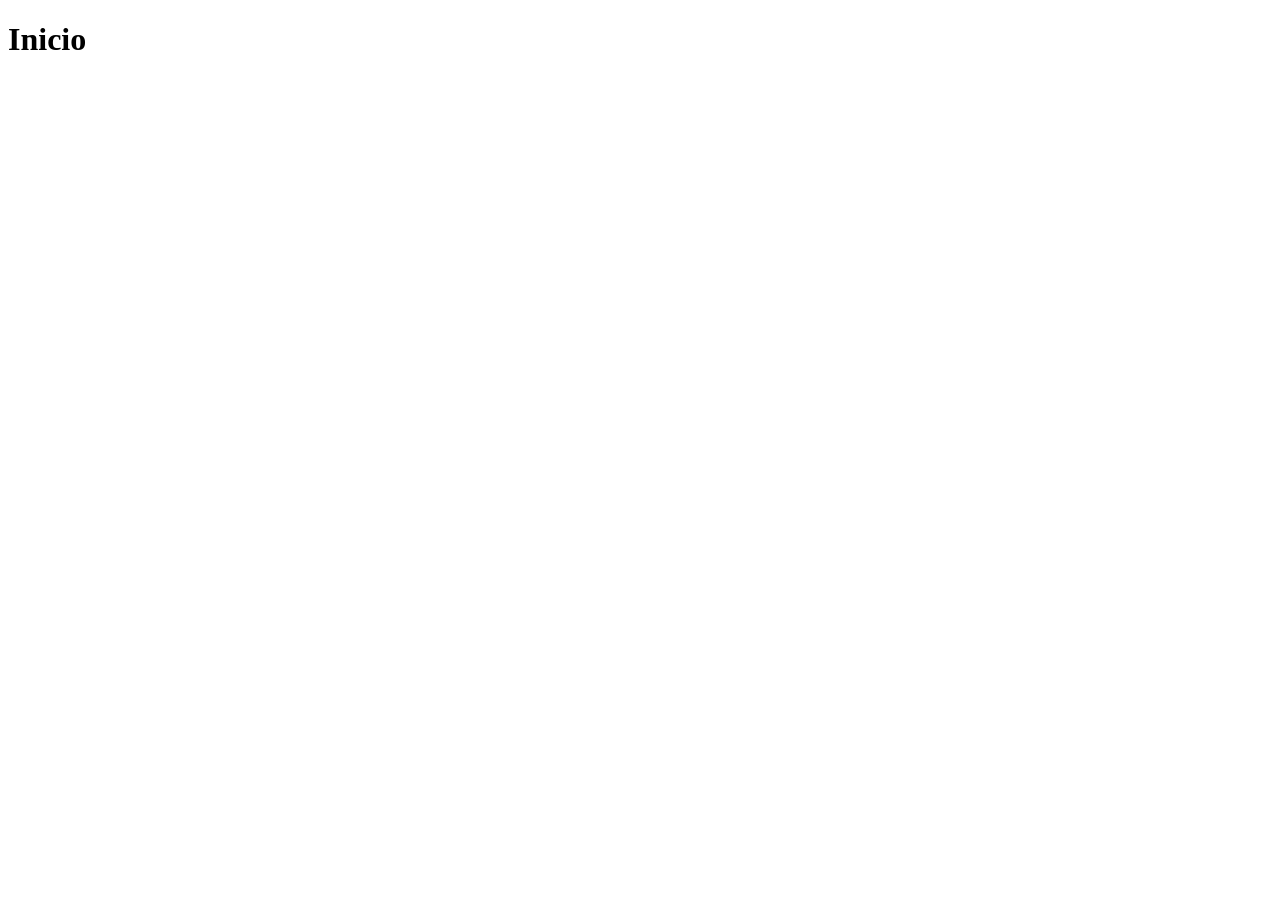
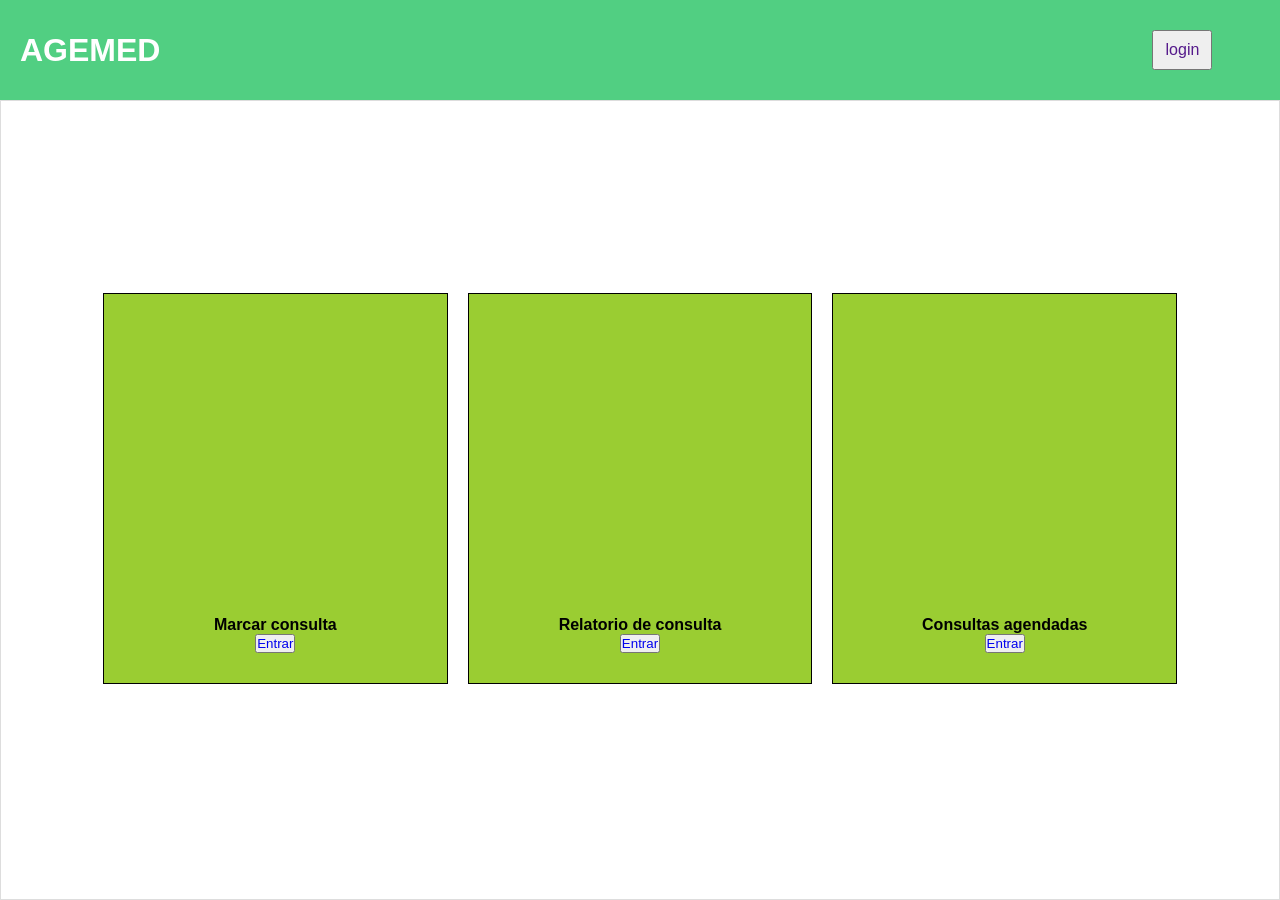
Before and after one commit to Eduardoooo0/Projeto_psi, a Flask app: page / in a window 1280 px wide. Before the commit the page is almost empty. Before the commit the page ends 50 px from the top, so only its background shows below. Run offline with Flask 3, Linux system fonts and the light colour scheme.

Commit message:
Adicionando os códigos

```diff
--- /dev/null
+++ b/app.py
@@ -0,0 +1,22 @@
+from flask import Flask, render_template, request, redirect, url_for, flash, session, make_response
+
+app = Flask(__name__)
+
+@app.route('/')
+def index():
+    return render_template('index.html')
+
+# agendar consultas
+@app.route('/marcar_consulta')
+def marcar_consulta():
+    return render_template('marcar_consulta.html')
+
+# relatorio sobre o paciente
+@app.route('/ficha')
+def ficha():
+    return render_template('ficha_paciente.html')
+
+# ver as consultas que foram agendadas
+@app.route('/agendadas')
+def agendadas():
+    return render_template('agendadas.html')
--- a/main.py
+++ /dev/null
@@ -1,7 +0,0 @@
-from flask import Flask,render_template
-
-app = Flask(__name__)
-
-@app.route('/')
-def Index():
-	return render_template('index.html')
--- /dev/null
+++ b/static/base.css
@@ -0,0 +1,41 @@
+* {
+    box-sizing: border-box;
+    margin: 0;
+    padding: 0;
+}
+
+body {
+    font-family: Arial, sans-serif;
+    background-color: #f4f4f4;
+}
+
+header {
+    display: flex;
+    background: #51cf82;
+    color: white;
+    padding: 10px 20px;
+    align-items: center;
+    height: 100px;
+}
+
+#login {
+    margin-left: 80%;
+    height: 40px;
+    width: 60px;
+    font-size: 16px;
+}
+.container {
+    display: flex;
+    height: 100vh;
+}
+
+section {
+    display: flex;
+    justify-content: center;
+    align-items: center;
+    background: white;
+    height: 100vh;
+    width: 100%;
+    padding: 20px;
+    border: 1px solid #ddd;
+}
--- /dev/null
+++ b/static/index.css
@@ -0,0 +1,25 @@
+
+.box{
+    display: flex;
+    justify-content: center;
+    width: 90%;
+    height: 60%;
+    padding: 10px;
+}
+
+#quadrado {
+    display: flex;
+    flex-direction: column;
+    align-items: center;
+    justify-content: end;
+    width: 40%;
+    height: 90%;
+    background-color: yellowgreen;
+    border: 1px solid black;
+    margin: 10px;
+    padding-bottom: 30px;
+}
+
+a {
+    text-decoration: none;
+}
--- a/templates/index.html
+++ b/templates/index.html
@@ -1,11 +1,22 @@
-<!DOCTYPE html>
-<html lang="en">
-<head>
-    <meta charset="UTF-8">
-    <meta name="viewport" content="width=device-width, initial-scale=1.0">
-    <title>Document</title>
-</head>
-<body>
-    <h1>Inicio</h1>
-</body>
-</html>
+{% extends 'template_base.html' %}
+
+{% block style %}
+<link rel="stylesheet" href="static/index.css">
+{% endblock %}
+
+{% block conteudo %}
+            <div class="box">
+                <div id="quadrado">
+                    <h4>Marcar consulta</h4>
+                    <button><a href="{{url_for('marcar_consulta')}}">Entrar</a></button>
+                </div>
+                <div id="quadrado">
+                    <h4>Relatorio de consulta</h4>
+                    <button><a href="{{url_for('ficha')}}">Entrar</a></button>
+                </div>
+                <div id="quadrado">
+                    <h4>Consultas agendadas</h4>
+                    <button><a href="{{url_for('agendadas')}}">Entrar</a></button>
+                </div>
+            </div>
+{% endblock %}
--- /dev/null
+++ b/templates/template_base.html
@@ -0,0 +1,24 @@
+<!DOCTYPE html>
+<html lang="pt-BR">
+<head>
+    <meta charset="UTF-8">
+    <meta name="viewport" content="width=device-width, initial-scale=1.0">
+    <title>Agenda Médica</title>
+    <link rel="stylesheet" href="{{url_for('static', filename='base.css')}}">
+    {% block style %}
+
+    {% endblock %}
+</head>
+<body>
+    <header>
+        <h1>AGEMED</h1>
+        <button id="login"><a href="">login</a></button>
+    </header>
+    <div class="container">
+        <section>
+            {% block conteudo %}
+
+            {% endblock %}
+        </section>
+    </div>
+</body>
```
Also changed, not shown: templates/ficha_paciente.html (added, +11 -0 lines), templates/marcar_consulta.html (added, +11 -0 lines), README.md (deleted), templates/agendadas.html (added), templates/cadastro.html (added), templates/login.html (added).
